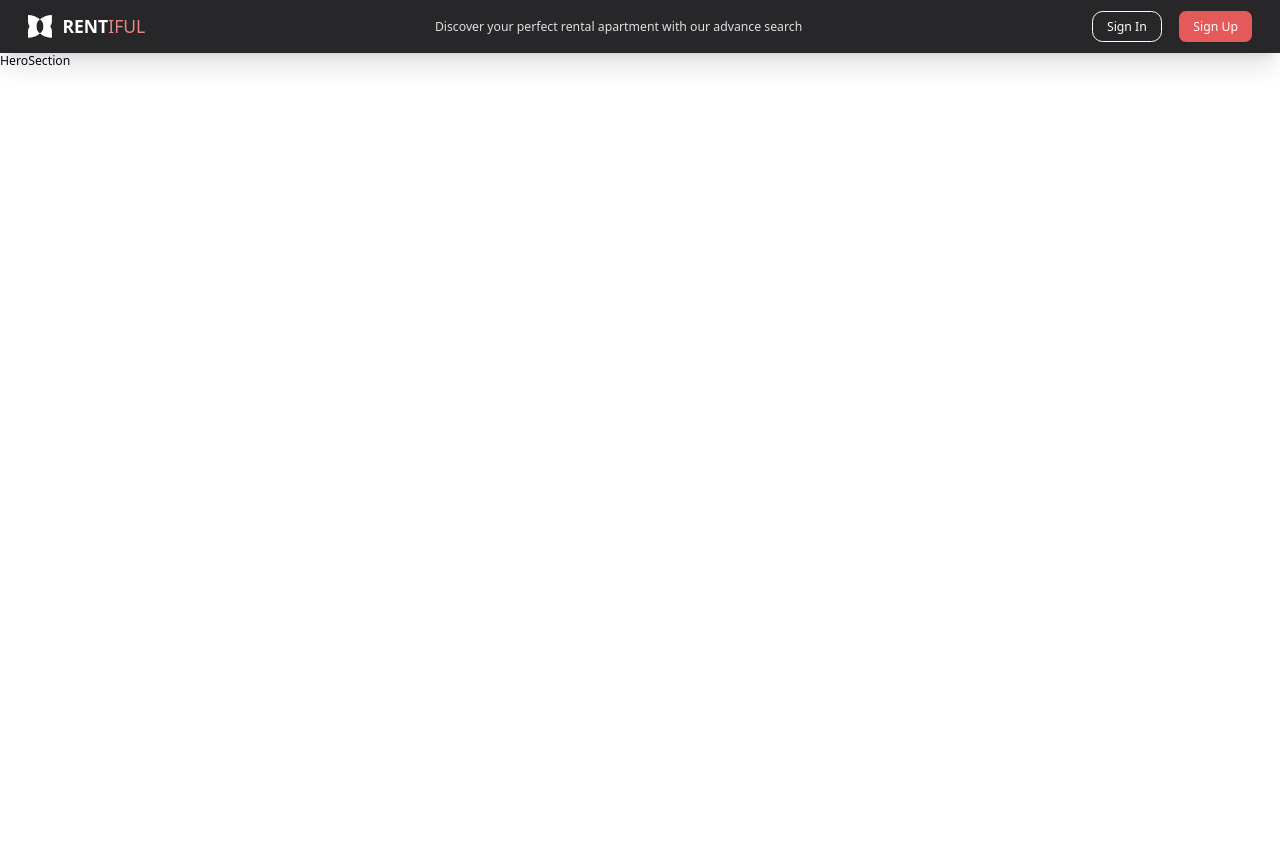
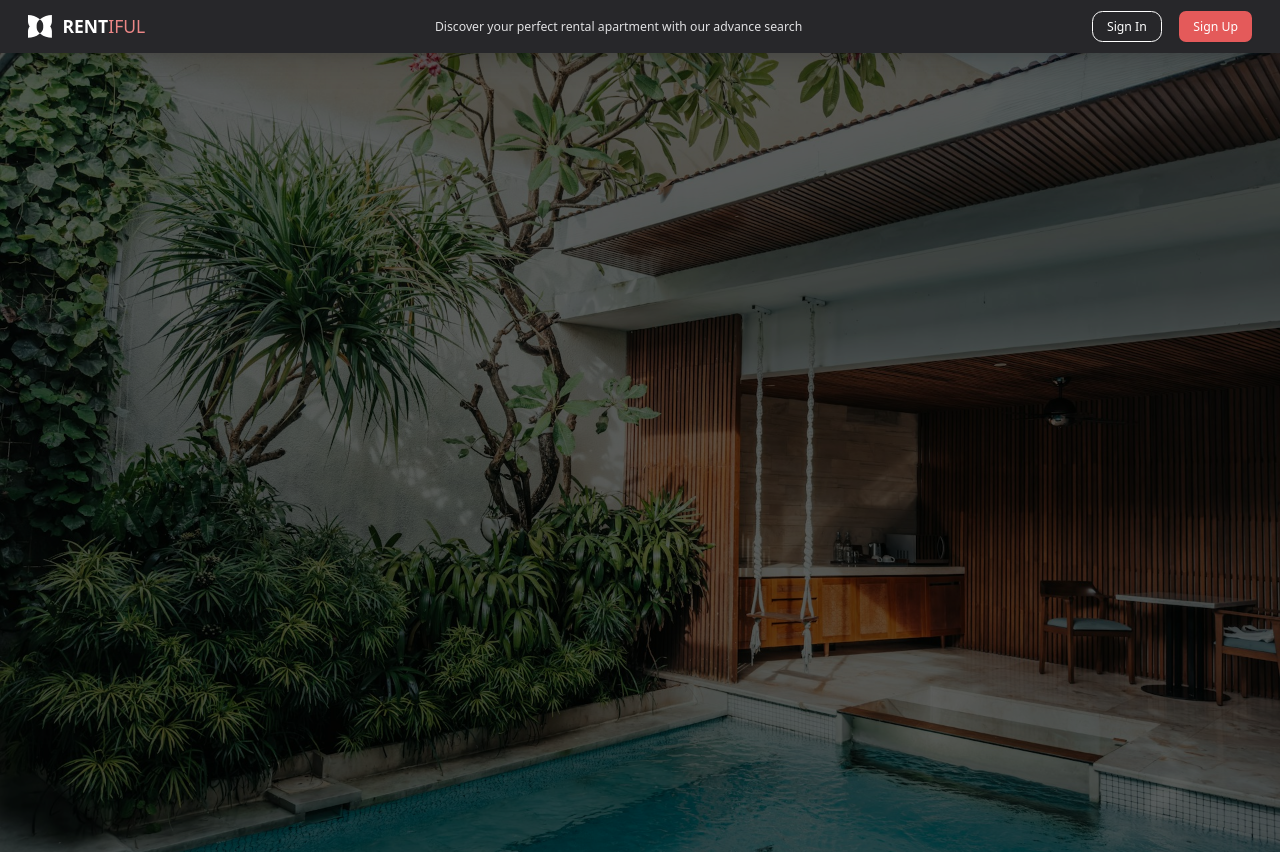
Before and after one commit to Nasir-buddy/real-state-next-application, a Next.js app in the folder client/: page /landing in a window 1280 px wide. Before the commit the page ends 800 px from the top, so only its background shows below. Built offline with nearby package versions, Linux system fonts and the light colour scheme; no server answers.

Commit message:
fix issue

```diff
--- a/client/src/app/(routes)/landing/HeroSection.tsx
+++ b/client/src/app/(routes)/landing/HeroSection.tsx
@@ -1,8 +1,20 @@
+import Image from 'next/image'
 import React from 'react'
 
 const HeroSection = () => {
   return (
-    <div>HeroSection</div>
+    <div className="relative h-screen">
+      <Image
+        src="/landing-splash.jpg"
+        alt="Rentiful Rental Platform Hero Section"
+        fill
+        className="object-cover object-center "
+        priority
+      />
+      <div className="absolute inset-0 bg-black opacity-60 flex items-center justify-center">
+
+      </div>
+    </div>
   )
 }
 
--- a/client/src/app/layout.tsx
+++ b/client/src/app/layout.tsx
@@ -25,8 +25,7 @@ export default function RootLayout({
 }>) {
   return (
     <html lang="en">
-      <body
-        className={`${geistSans.variable} ${geistMono.variable} antialiased`}
+      <body                                                                                                             Name={`${geistSans.variable} ${geistMono.variable} antialiased`}
       >
         <Providers>
           {children}
```
